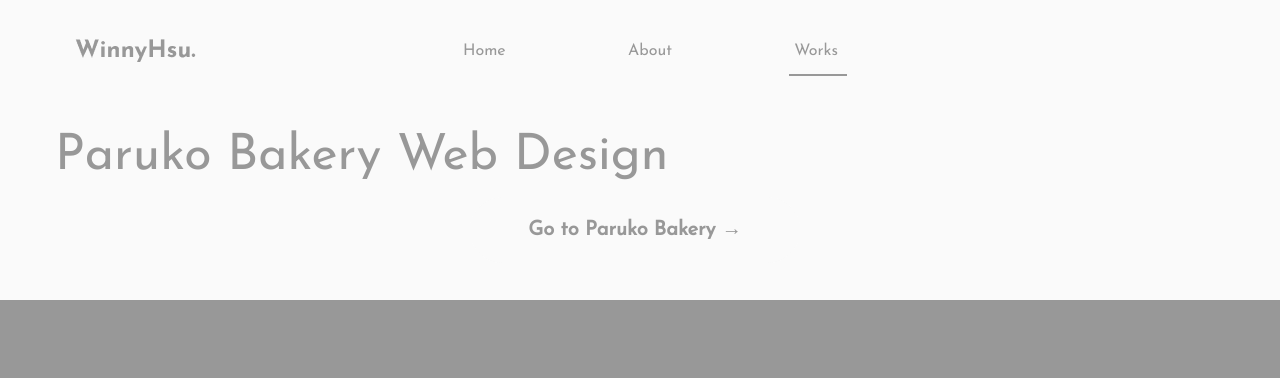
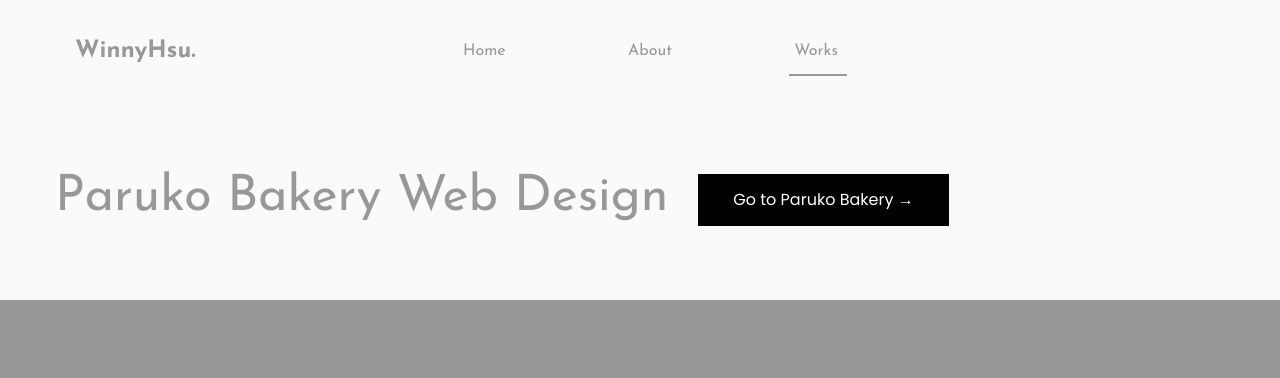
Before and after one commit to WinnyHsu/myPortfolio, a plain HTML site: page works-paruko.html in a window 1280 px wide. Shown: the top 378 px of the page. Drawn offline with Linux system fonts and the light colour scheme.

Commit message:
[fix] modify button position

```diff
--- a/works-paruko.html
+++ b/works-paruko.html
@@ -77,14 +77,15 @@
                 <div class="row ">
                     <div class="col-xl-12">
                         <!-- Hero Caption -->
-                        <div class="hero-cap pt-100">
+                        <div class="hero-cap pt-100 d-flex align-items-center">
                             <h3>Paruko Bakery Web Design</h3>
-                        </div>
-                        <div class="col-lg-8">
-                            <a href="https://winnyhsu.github.io/ParukoBakery/#/" class="white-btn" target="_blank" rel="noopener">
+                            <a href="https://winnyhsu.github.io/ParukoBakery/#/" class="black-btn ml-5" target="_blank" rel="noopener">
                                 Go to Paruko Bakery →
                               </a>
                         </div>
+                        <!-- <div class="col-lg-8"> -->
+
+                        <!-- </div> -->
                     </div>
                 </div>
             </div>
@@ -149,7 +150,7 @@
                                 <img class="img-fluid" src="assets/img/paruko/paruko3.png" alt="aiFree">
                             </div>
                             <div class="feature-img" style="padding-bottom: 10px;">
-                                <img class="img-fluid" src="assets/img/paruko/aifree4.png" alt="aiFree">
+                                <img class="img-fluid" src="assets/img/paruko/paruko4.png" alt="aiFree">
                             </div>
                             <div class="feature-img" style="padding-bottom: 10px;">
                                 <img class="img-fluid" src="assets/img/paruko/paruko5.png" alt="aiFree">
```
